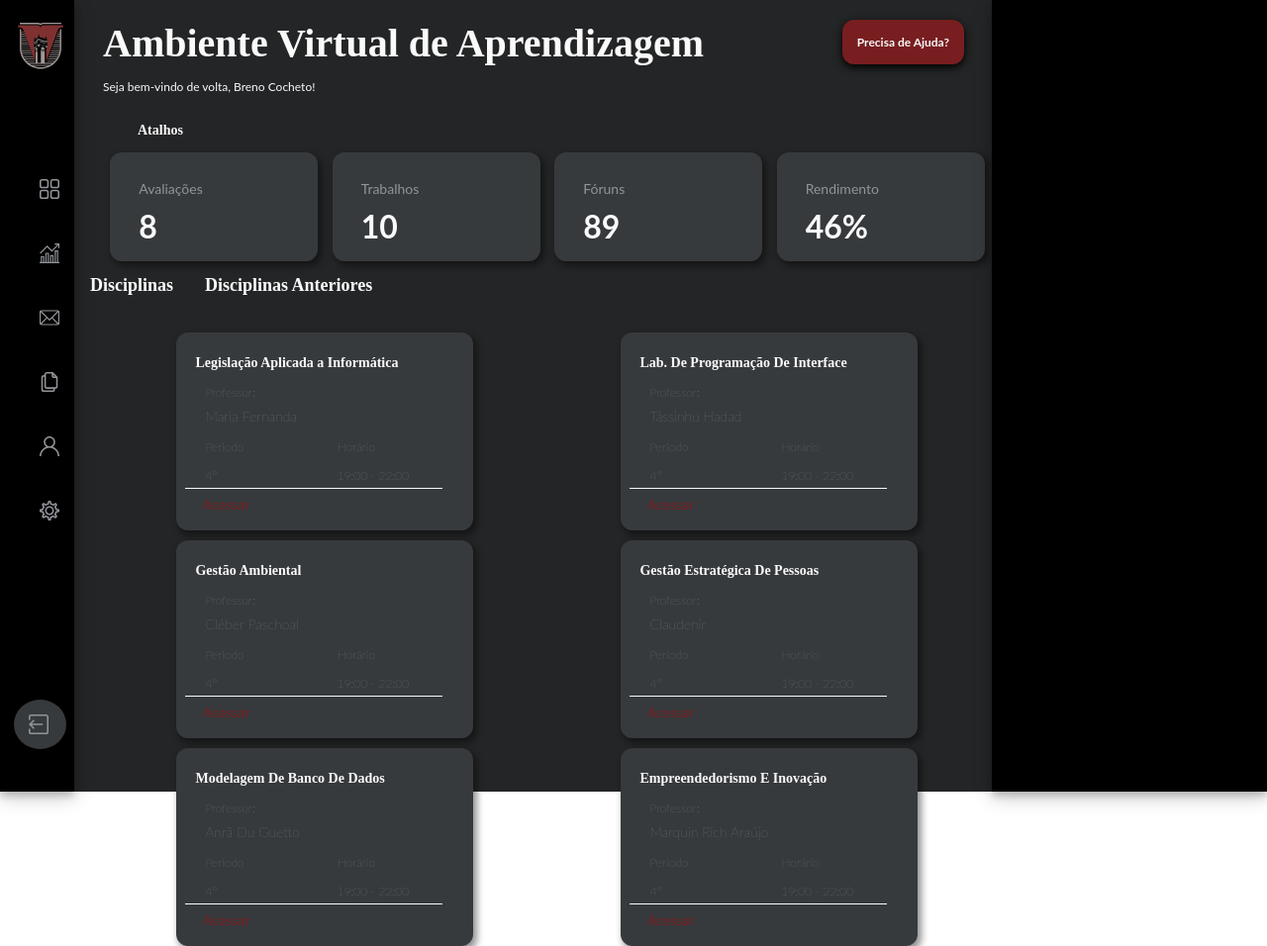
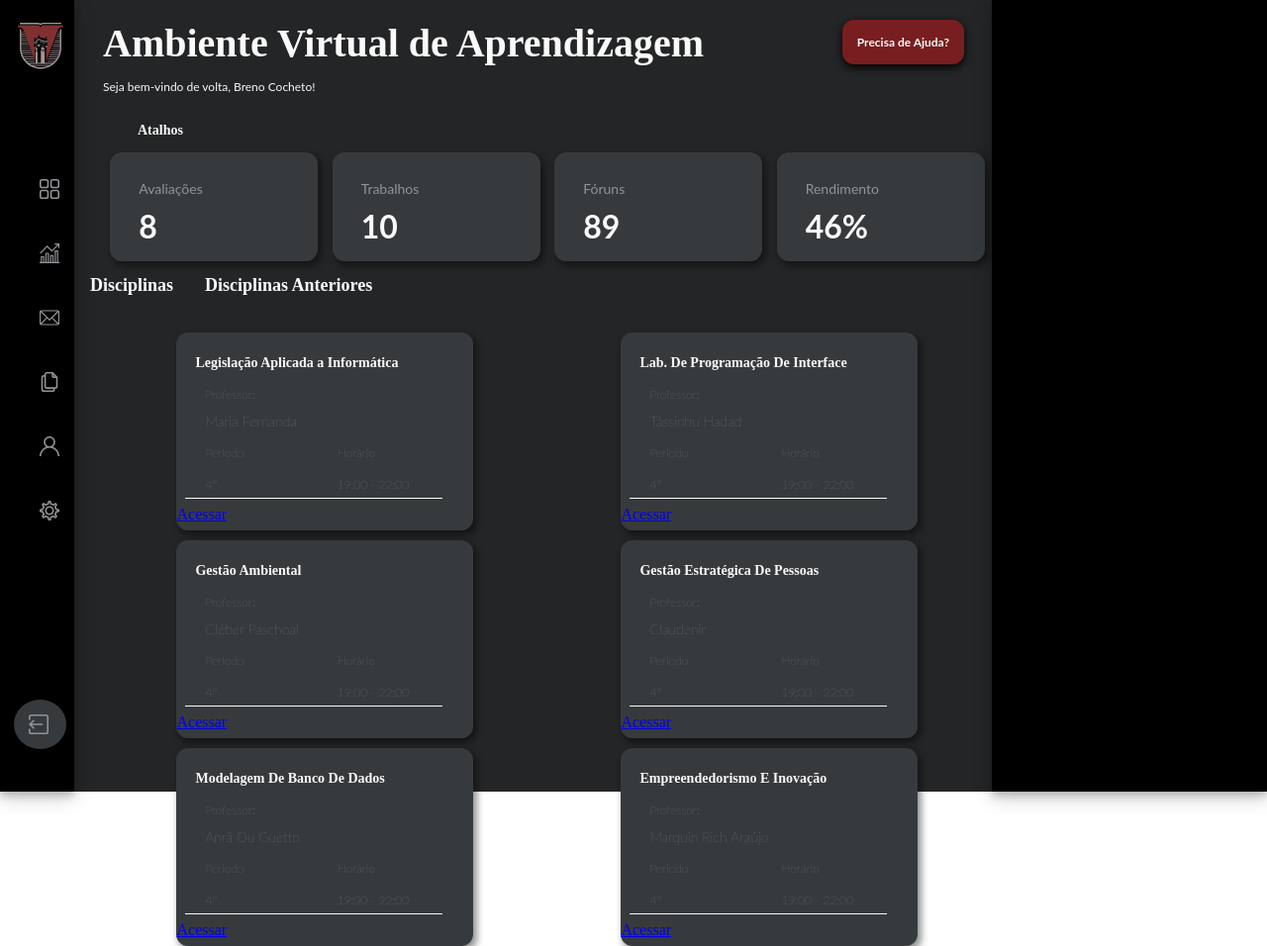
Before and after one commit to UniversidadeDeVassouras/labproginter-2020.2-BrenoCocheto-p2, a Flask app: page / in a window 1280 px wide. Shown: the whole page at 99% size. Run offline with Flask 2, Linux system fonts and the light colour scheme.

Commit message:
Atualizado html na home.html e adicionada subject.html

```diff
--- a/application/view/templates/base.html
+++ b/application/view/templates/base.html
@@ -14,7 +14,7 @@
         <section>
             <a id="logo"></a>
         </section>
-        <section>
+        <section id="button">
             <ul>
                 <li>
                     <a id="i-menu"></a>
@@ -45,7 +45,8 @@
     <section id="content">
         {% block body %}{% endblock %}
     </section>
-    <section id="side"></section>
+    <section id="side">
+    </section>
 </body>
 
 </html>
--- a/application/view/templates/home.html
+++ b/application/view/templates/home.html
@@ -43,7 +43,7 @@
         <a id="h-subject-card-number">4°</a>
         <a id="h-subject-card-hour">19:00 - 22:00</a>
         <a id="h-subject-card-line"></a>
-        <button class="h-subject-card-button"> Acessar</button>
+        <a href="{{url_for('subject')}}" class="h-subject-card-a"> Acessar</a>
     </div>
     <div id="h-subject-card">
         <a id="h-subject-card-title">Lab. De Programação De Interface</a>
@@ -54,7 +54,7 @@
         <a id="h-subject-card-number">4°</a>
         <a id="h-subject-card-hour">19:00 - 22:00</a>
         <a id="h-subject-card-line"></a>
-        <button class="h-subject-card-button"> Acessar</button>
+        <a href="{{url_for('subject')}}" class="h-subject-card-a"> Acessar</a>
     </div>
     <div id="h-subject-card">
         <a id="h-subject-card-title">Gestão Ambiental</a>
@@ -65,7 +65,7 @@
         <a id="h-subject-card-number">4°</a>
         <a id="h-subject-card-hour">19:00 - 22:00</a>
         <a id="h-subject-card-line"></a>
-        <button class="h-subject-card-button"> Acessar</button>
+        <a href="{{url_for('subject')}}" class="h-subject-card-a"> Acessar</a>
     </div>
     <div id="h-subject-card">
         <a id="h-subject-card-title">Gestão Estratégica De Pessoas</a>
@@ -76,7 +76,7 @@
         <a id="h-subject-card-number">4°</a>
         <a id="h-subject-card-hour">19:00 - 22:00</a>
         <a id="h-subject-card-line"></a>
-        <button class="h-subject-card-button"> Acessar</button>
+        <a href="{{url_for('subject')}}" class="h-subject-card-a"> Acessar</a>
     </div>
     <div id="h-subject-card">
         <a id="h-subject-card-title">Modelagem De Banco De Dados</a>
@@ -87,7 +87,7 @@
         <a id="h-subject-card-number">4°</a>
         <a id="h-subject-card-hour">19:00 - 22:00</a>
         <a id="h-subject-card-line"></a>
-        <button class="h-subject-card-button"> Acessar</button>
+        <a href="{{url_for('subject')}}" class="h-subject-card-a"> Acessar</a>
     </div>
     <div id="h-subject-card">
         <a id="h-subject-card-title">Empreendedorismo E Inovação</a>
@@ -98,7 +98,7 @@
         <a id="h-subject-card-number">4°</a>
         <a id="h-subject-card-hour">19:00 - 22:00</a>
         <a id="h-subject-card-line"></a>
-        <button class="h-subject-card-button"> Acessar</button>
+        <a href={{url_for('subject')}} class="h-subject-card-a"> Acessar</a>
     </div>
 </section>
 {%endblock%}
```
Also changed, not shown: application/view/templates/subject.html (added, +19 -0 lines).
